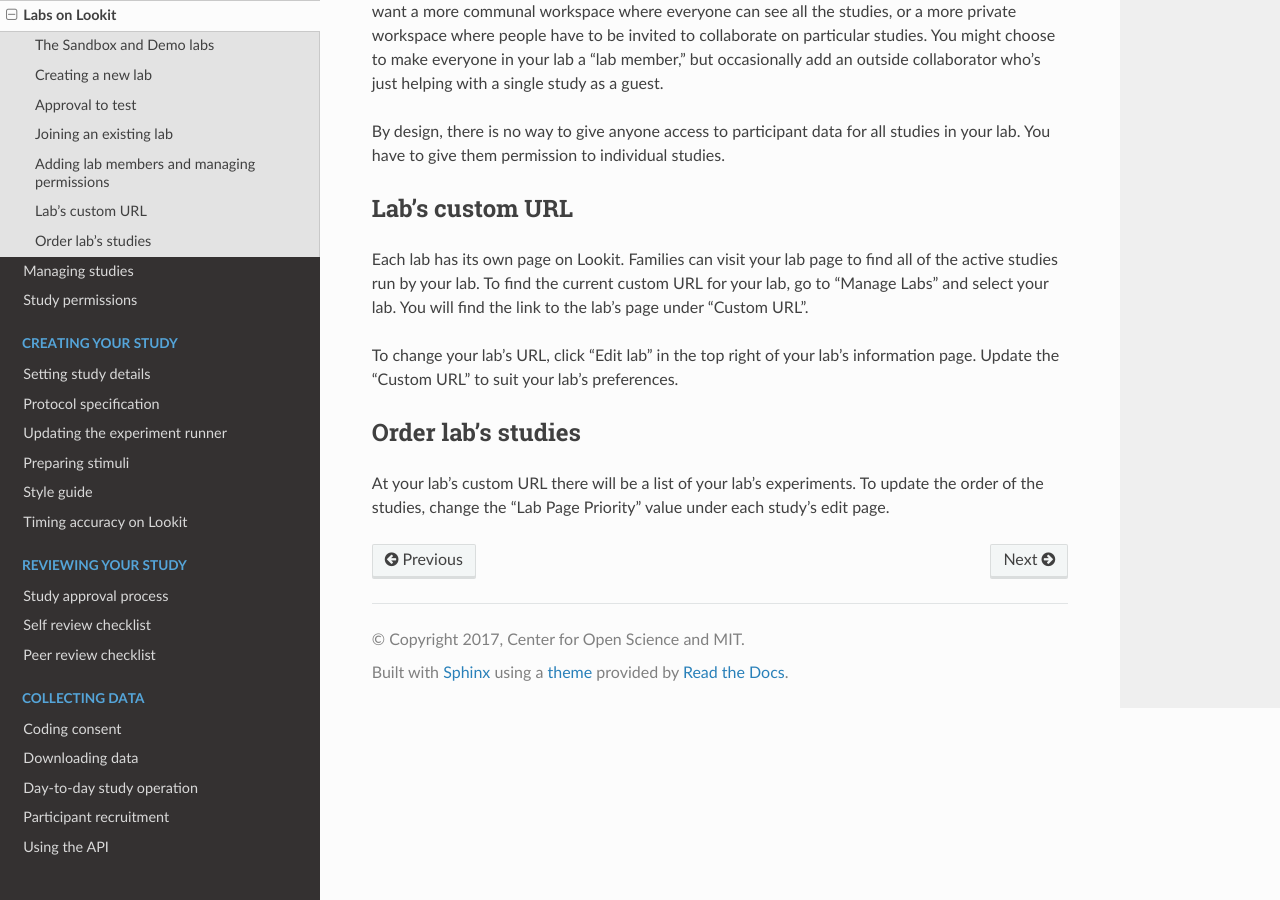
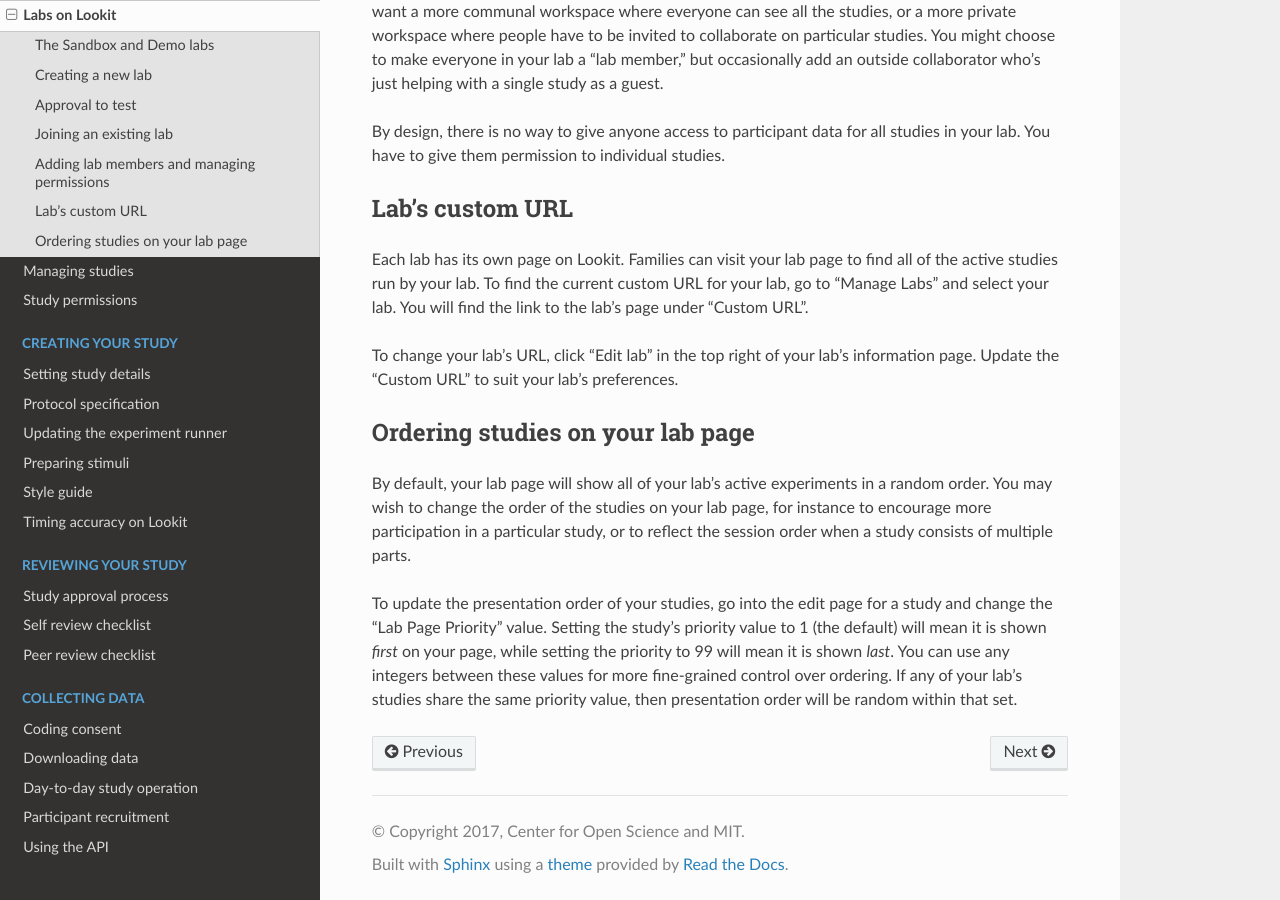
Before and after one commit to lookit/lookit-docs, a Sphinx documentation site: the page built from docs/source/researchers-manage-org.rst, in a window 1280 px wide and 900 px high, scrolled down 3595 px. Built offline with Sphinx 7.4.7 and the Read the Docs theme 2.0.0, drawn with Linux system fonts in a browser that asks for light colours.

Commit message:
suggested edits to ordering studies section

```diff
--- a/docs/source/researchers-manage-org.rst
+++ b/docs/source/researchers-manage-org.rst
@@ -93,7 +93,9 @@
 To change your lab's URL, click "Edit lab" in the top right of your lab's information page. Update the "Custom URL" to suit your lab's preferences.
 
 --------------------------------------------------------
-Order lab's studies
+Ordering studies on your lab page
 --------------------------------------------------------
 
-At your lab's custom URL there will be a list of your lab's experiments.  To update the order of the studies, change the "Lab Page Priority" value under each study's edit page.
+By default, your lab page will show all of your lab's active experiments in a random order. You may wish to change the order of the studies on your lab page, for instance to encourage more participation in a particular study, or to reflect the session order when a study consists of multiple parts.
+
+To update the presentation order of your studies, go into the edit page for a study and change the "Lab Page Priority" value. Setting the study's priority value to 1 (the default) will mean it is shown *first* on your page, while setting the priority to 99 will mean it is shown *last*. You can use any integers between these values for more fine-grained control over ordering. If any of your lab's studies share the same priority value, then presentation order will be random within that set.
```
